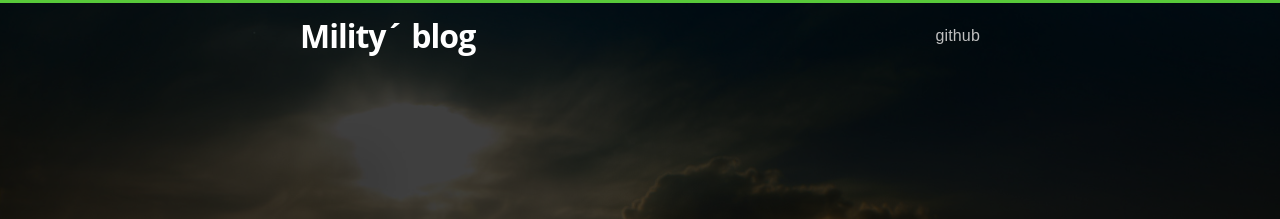
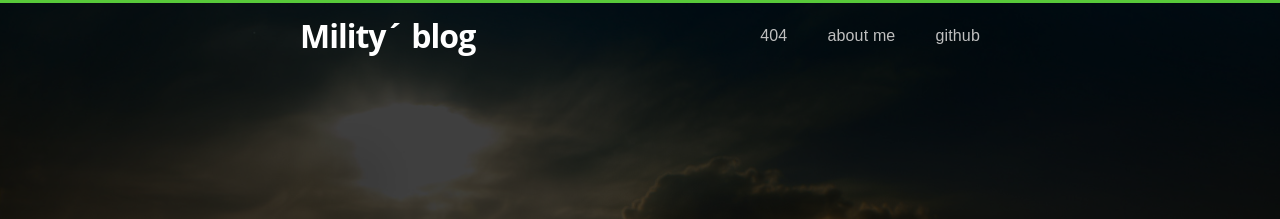
Before and after one commit to Mility/Mility.github.io, a Jekyll site: the page built from index.html, in a window 1280 px wide. Shown: the top 219 px of the page. Built offline with Jekyll 4.4.1, drawn with Linux system fonts in a browser that asks for light colours; nearby versions of some CDN libraries; the list of posts is cut into pages by our own code.

Commit message:
Update header.html

```diff
--- a/_includes/header.html
+++ b/_includes/header.html
@@ -16,14 +16,14 @@
         </a>
 
         <ul class="nav">
-        <!-- {% for page in site.pages %}
+        {% for page in site.pages %}
             {% if page.title and page.title != 'Home' %}
-            <li><a href="{{ page.url | prepend: site.baseurl }}">{{ page.title }}</a></li>
+               {% if page.title != '404' %}
+                 <li><a href="{{ page.url | prepend: site.baseurl }}">{{ page.title }}</a></li>
+               {% endif %}
             {% endif %}
-          {% endfor %}-->
-           {% if page.title and page.title != 'Home' %}
-          <li><a href="{{ prepend: site.baseurl }}">{{ page.title }}</a></li>
-          {% endif %}
+          {% endfor %}
+
           <li><a href="{{ site.github }}" target="_blank">Github</a></li>
         </ul>
       </nav>
```
